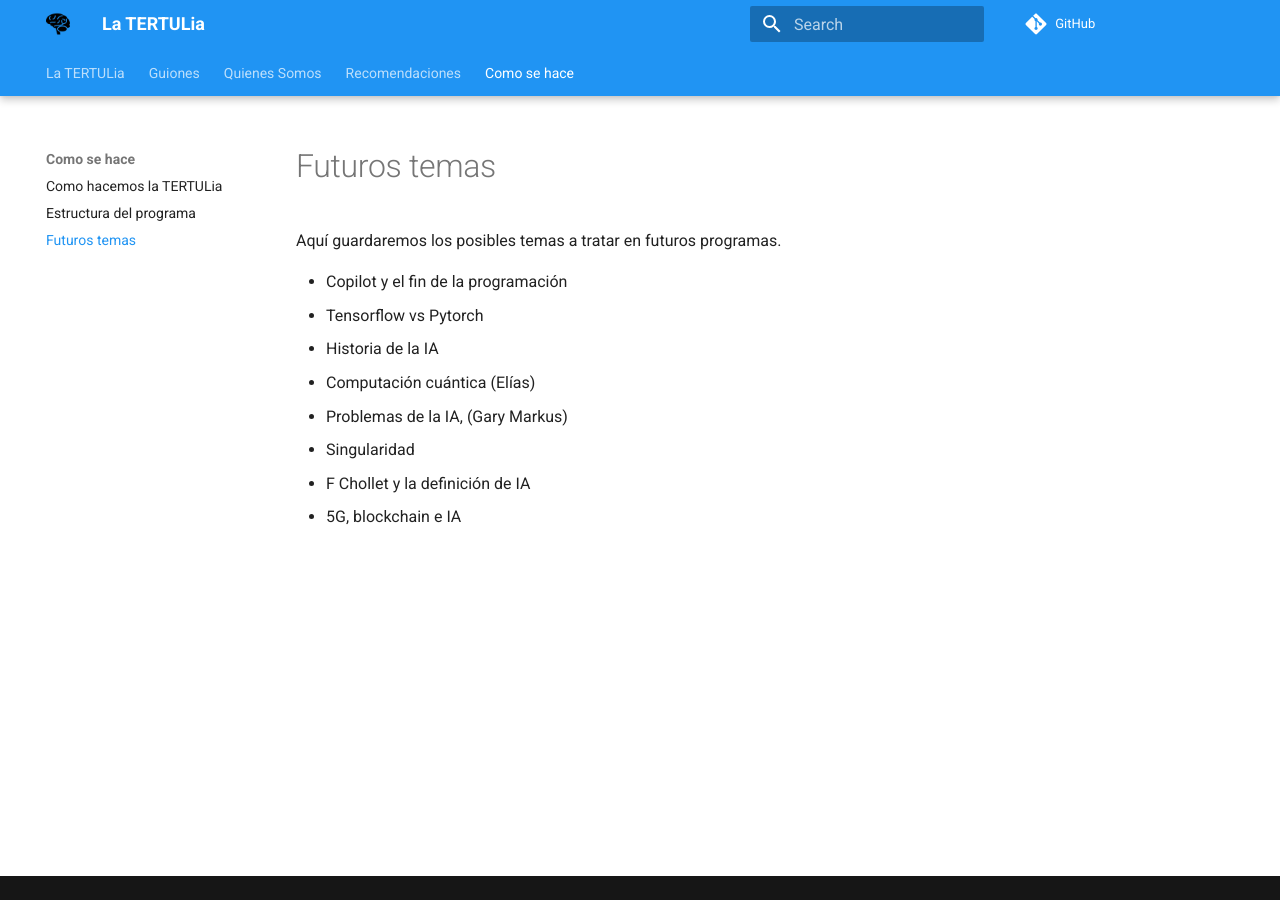
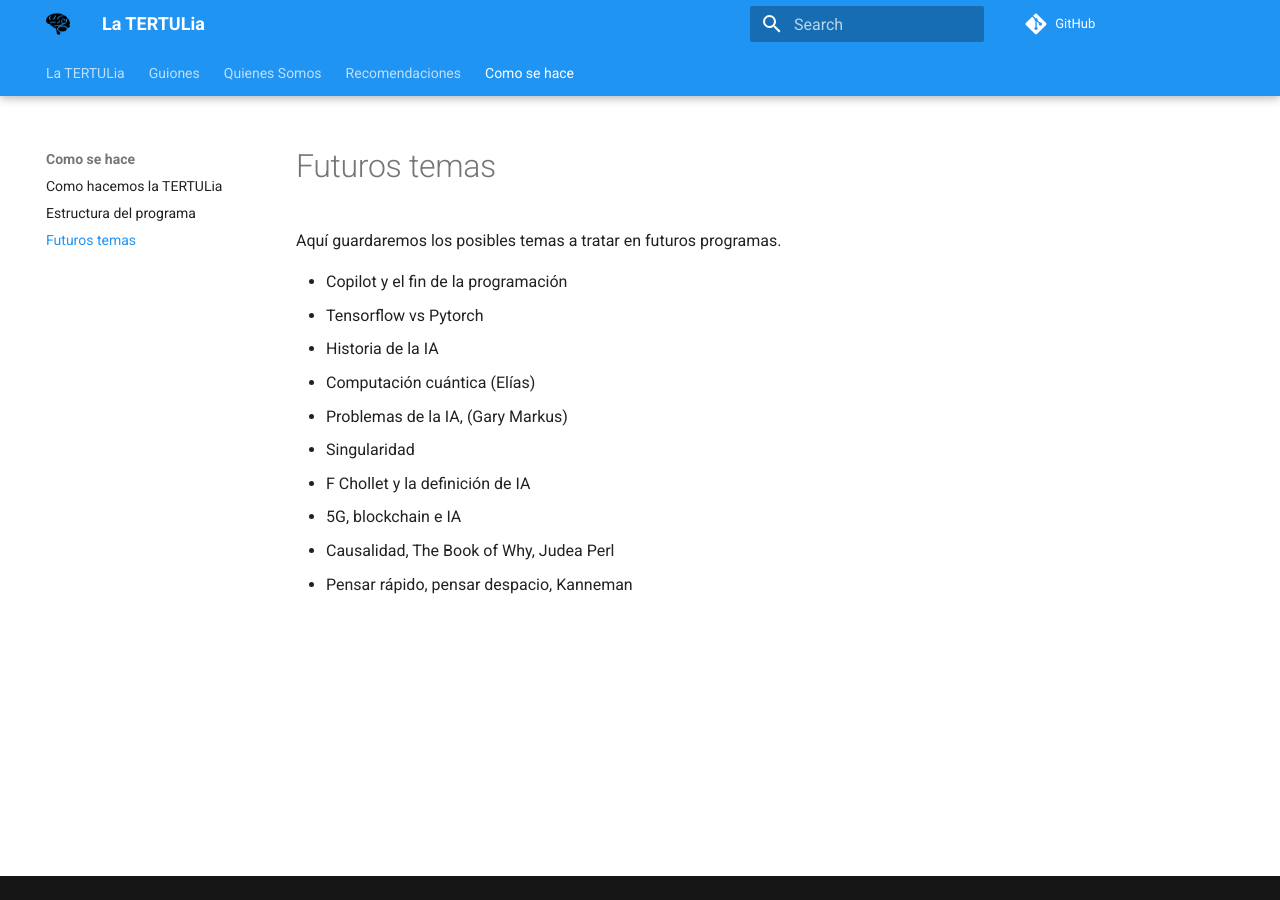
Before and after one commit to ironbar/tertulia_inteligencia_artificial, an MkDocs documentation site: the page built from docs/como-se-hace/futuros-temas.md, in a window 1280 px wide. Built offline with MkDocs 1.6.1 and Material for MkDocs 9.7.7, drawn with Linux system fonts in a browser that asks for light colours; comment, search, counter and statistics services are not loaded.

Commit message:
Update futuros-temas.md

```diff
--- a/docs/como-se-hace/futuros-temas.md
+++ b/docs/como-se-hace/futuros-temas.md
@@ -10,3 +10,5 @@ Aquí guardaremos los posibles temas a tratar en futuros programas.
 - Singularidad
 - F Chollet y la definición de IA
 - 5G, blockchain e IA
+- Causalidad, The Book of Why, Judea Perl
+- Pensar rápido, pensar despacio, Kanneman
```
